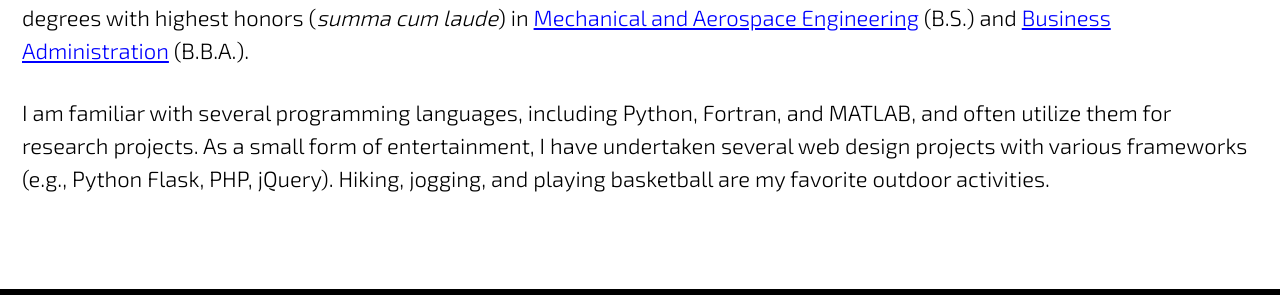
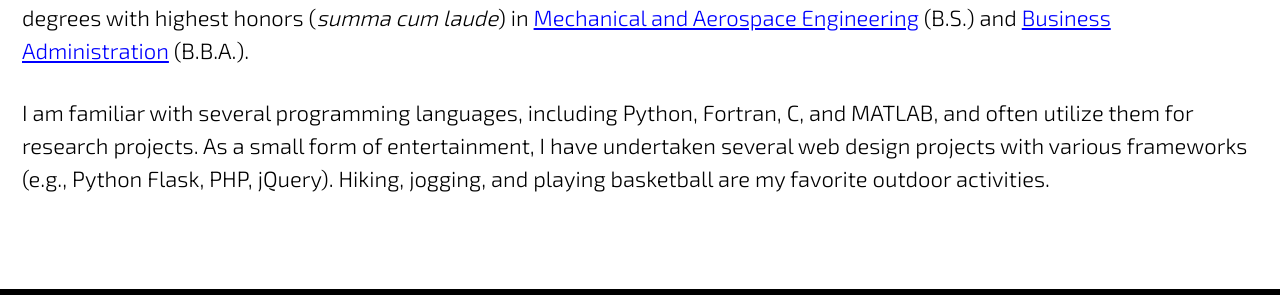
Before and after one commit to jun9303/jun9303.github.io, a Jekyll site: the page built from index.md, in a window 1280 px wide. Shown: the part 1688-1983 px from the top of the page. Built offline with Jekyll 4.4.1, drawn with Linux system fonts in a browser that asks for light colours; cached includes are drawn as plain includes; nearby versions of some CDN libraries.

Commit message:
Profile Updated 071324

```diff
--- a/index.md
+++ b/index.md
@@ -23,7 +23,7 @@ In August 2024, I completed the Doctorate (Ph.D.) and Master's degree (M.S.) pro
 
 <!-- I was a researcher in the [Energy and Environmental Flow Lab](http://eeflow.snu.ac.kr/) at SNU, directed by [Dr. Wontae Hwang](http://me.snu.ac.kr/node/141). Under the guidance of [Dr. Haecheon Choi](http://me.snu.ac.kr/node/116), I wrote my B.S. thesis, "Large eddy simulation of flow around a rotating small vertical axis wind turbine using an immersed boundary method." -->
 
-I am familiar with several programming languages, including Python, Fortran, and MATLAB, and often utilize them for research projects. As a small form of entertainment, I have undertaken several web design projects with various frameworks (e.g., Python Flask, PHP, jQuery). Hiking, jogging, and playing basketball are my favorite outdoor activities.
+I am familiar with several programming languages, including Python, Fortran, C, and MATLAB, and often utilize them for research projects. As a small form of entertainment, I have undertaken several web design projects with various frameworks (e.g., Python Flask, PHP, jQuery). Hiking, jogging, and playing basketball are my favorite outdoor activities.
 <style>
 figure {
 	margin-bottom: 0px;
```
